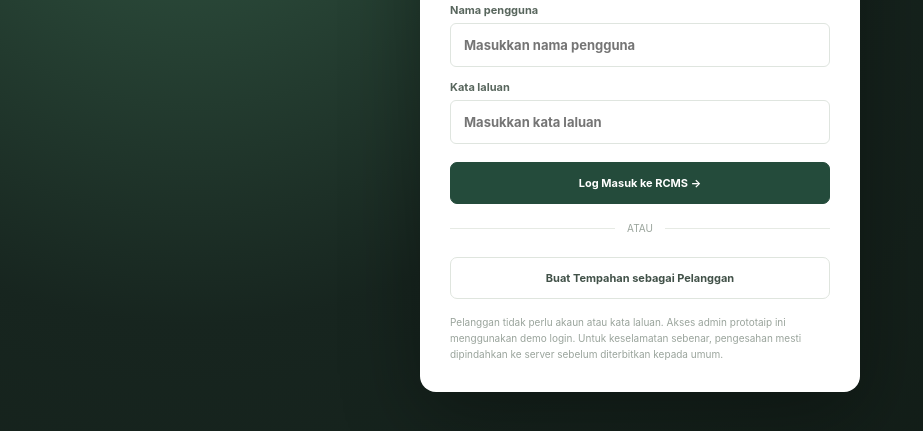
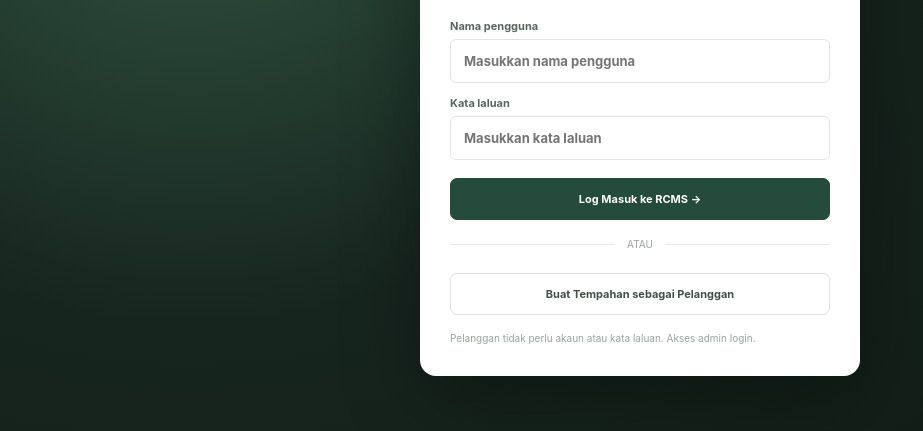
Before and after one commit to rantaucreativemy/RCMS-SYSTEM, a plain HTML site: page index.html in a window 1280 px wide. Shown: the part 303-734 px from the top of the page, without its empty margins (0-923 px from the left). Drawn offline with Linux system fonts and the light colour scheme.

Commit message:
Update index.html

```diff
--- a/index.html
+++ b/index.html
@@ -41,7 +41,7 @@ table{width:100%;border-collapse:collapse;white-space:nowrap}th{text-align:left;
   <button class="btn primary" type="submit">Log Masuk ke RCMS →</button>
   <div class="authdivider">ATAU</div>
   <button class="btn" type="button" id="publicOrderBtn">Buat Tempahan sebagai Pelanggan</button>
-  <div class="authhint">Pelanggan tidak perlu akaun atau kata laluan. Akses admin prototaip ini menggunakan demo login. Untuk keselamatan sebenar, pengesahan mesti dipindahkan ke server sebelum diterbitkan kepada umum.</div>
+  <div class="authhint">Pelanggan tidak perlu akaun atau kata laluan. Akses admin login.</div>
  </form>
 </section>
 <div class="shell hidden" id="appShell">
```
